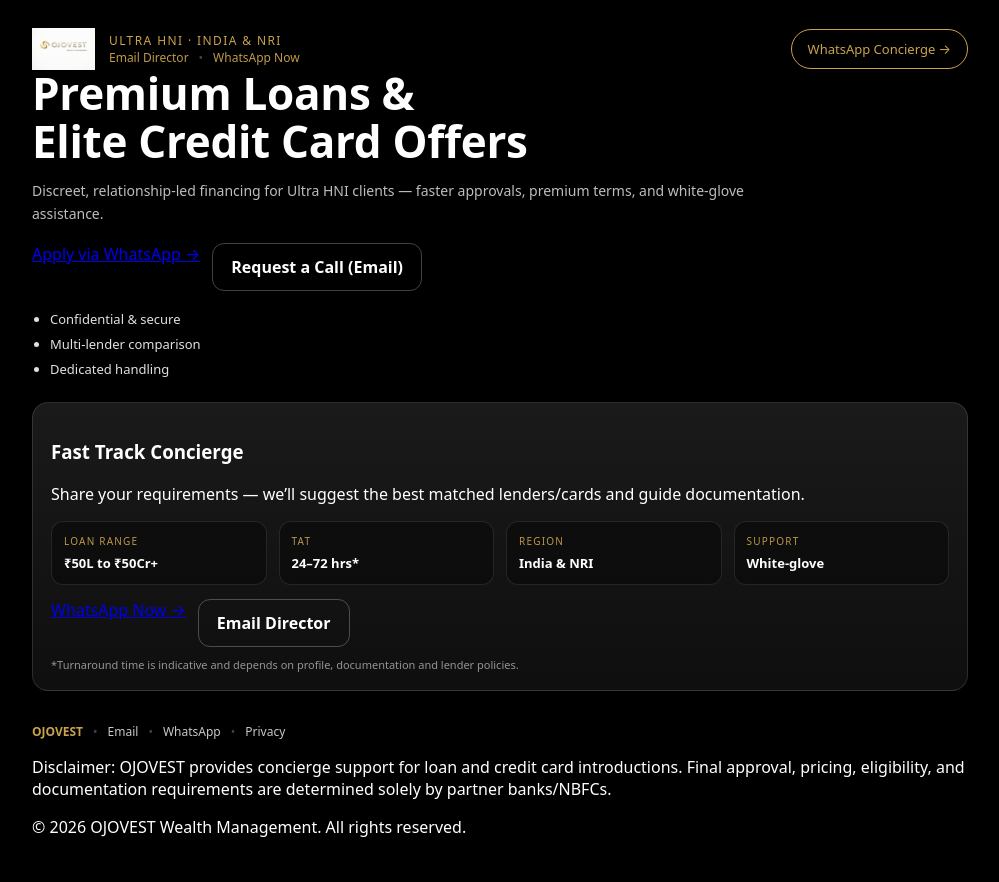
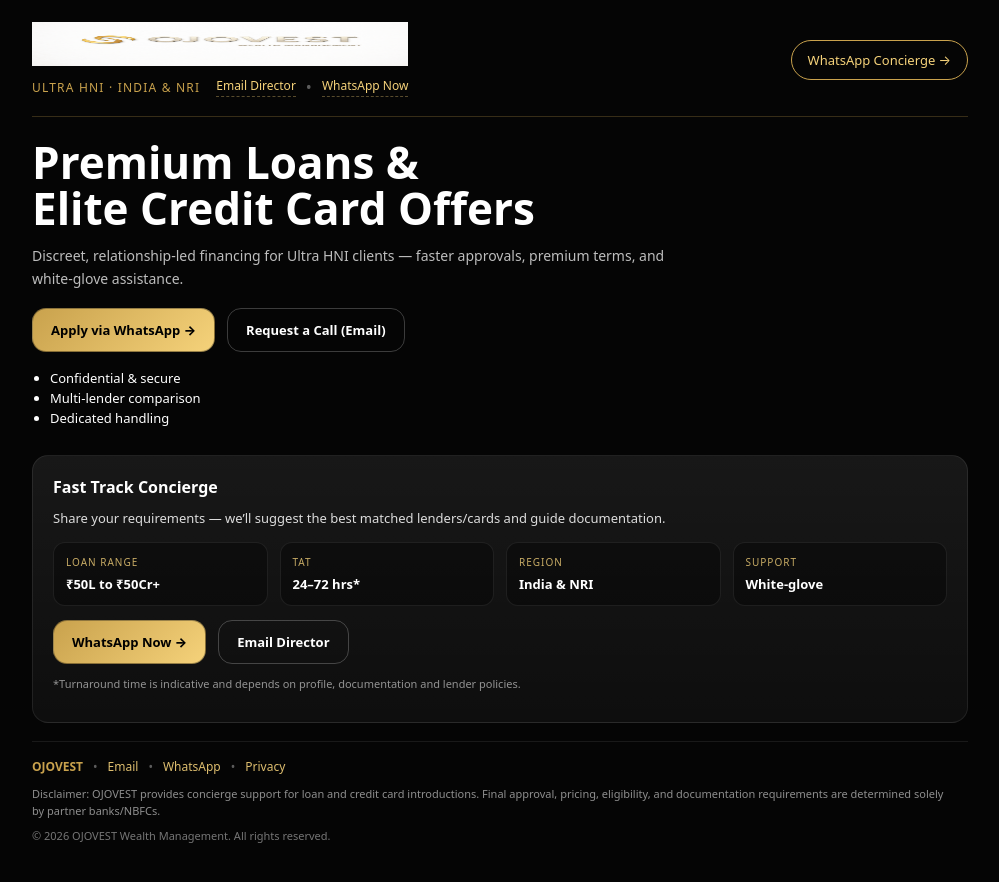
Before and after one commit to ojovest/ojovest, a Next.js app: page / in a window 1280 px wide. Shown: the top 882 px of the page, without its empty margins (140-1139 px from the left). Built offline with nearby package versions, Linux system fonts and the light colour scheme.

Commit message:
Update globals.css

```diff
--- a/app/globals.css
+++ b/app/globals.css
@@ -1,16 +1,15 @@
-/* ===== Base ===== */
+/* Base */
 :root {
-  --bg: #000;
-  --text: #fff;
+  --bg: #050505;
+  --panel: #141414;
+  --panel2: #0f0f0f;
+  --text: #ffffff;
   --muted: #bdbdbd;
-  --muted2: #9b9b9b;
 
   --gold: #c9a24d;
   --gold2: #f5d27a;
-
-  --panel: #151515;
-  --panel2: rgba(255, 255, 255, 0.06);
-  --border: rgba(201, 162, 77, 0.18);
+  --border: rgba(201, 162, 77, 0.25);
+  --soft: rgba(255, 255, 255, 0.08);
 }
 
 * {
@@ -23,47 +22,51 @@
   margin: 0;
   background: var(--bg);
   color: var(--text);
-  font-family: system-ui, -apple-system, Segoe UI, Roboto, Helvetica, Arial, sans-serif;
+  font-family: system-ui, -apple-system, Segoe UI, Roboto, Helvetica, Arial,
+    sans-serif;
 }
 
-/* ===== Layout ===== */
+a {
+  color: inherit;
+}
+
+/* Layout */
 .container {
   max-width: 980px;
   margin: 0 auto;
-  padding: 28px 22px 40px;
+  padding: 0 22px 40px;
 }
 
-/* ===== Header ===== */
+/* Header */
 .header {
   display: flex;
-  align-items: center;
-  justify-content: space-between;
-  gap: 18px;
+  flex-direction: column;
+  gap: 14px;
+  padding: 22px 0 18px;
+  border-bottom: 1px solid var(--border);
 }
 
 .headerLeft {
   display: flex;
-  align-items: center;
-  gap: 14px;
-  min-width: 0;
+  flex-direction: column;
+  gap: 10px;
 }
 
 .logo {
-  height: 42px;
+  height: 44px;
   width: auto;
   display: block;
 }
 
-.headerText {
+.subtitleRow {
   display: flex;
   flex-direction: column;
-  gap: 6px;
-  min-width: 0;
+  gap: 8px;
 }
 
 .subtitle {
   font-size: 12px;
-  letter-spacing: 1.4px;
+  letter-spacing: 1.2px;
   text-transform: uppercase;
   color: var(--gold);
 }
@@ -71,265 +74,250 @@
 .topLinks {
   display: flex;
   align-items: center;
+  flex-wrap: wrap;
   gap: 10px;
-  font-size: 12px;
-  color: var(--muted2);
 }
 
 .topLink {
-  color: var(--gold);
+  font-size: 12px;
+  color: var(--gold2);
   text-decoration: none;
-  opacity: 0.95;
+  border-bottom: 1px dashed rgba(245, 210, 122, 0.35);
+  padding-bottom: 2px;
 }
-
 .topLink:hover {
-  opacity: 1;
-  text-decoration: underline;
+  opacity: 0.9;
 }
 
 .dot {
-  color: rgba(255, 255, 255, 0.25);
+  color: rgba(255, 255, 255, 0.35);
 }
 
-/* WhatsApp Concierge (top right) */
 .headerCta {
-  white-space: nowrap;
+  align-self: flex-start;
   text-decoration: none;
+  font-size: 13px;
+  padding: 10px 16px;
   border-radius: 999px;
-  padding: 10px 16px;
   border: 1px solid var(--gold);
-  color: var(--gold);
-  font-size: 13px;
-  transition: all 0.2s ease;
+  color: var(--gold2);
+  background: transparent;
+  transition: transform 0.15s ease, background 0.2s ease;
+}
+.headerCta:hover {
+  background: rgba(201, 162, 77, 0.12);
+  transform: translateY(-1px);
 }
 
-.headerCta:hover {
-  background: var(--gold);
-  color: #000;
+/* Hero */
+.hero {
+  padding: 22px 0 8px;
 }
 
-/* Divider */
-.goldDivider {
-  margin: 18px 0 26px;
-  height: 1px;
-  background: rgba(201, 162, 77, 0.35);
-}
-
-/* ===== Hero ===== */
 .heroTitle {
   font-size: 44px;
-  line-height: 1.08;
+  line-height: 1.05;
   margin: 0;
-  letter-spacing: -0.3px;
+  font-weight: 800;
 }
 
 .heroDesc {
   margin: 14px 0 0;
   color: var(--muted);
-  max-width: 720px;
+  max-width: 640px;
+  line-height: 1.6;
   font-size: 14px;
-  line-height: 1.65;
 }
 
-/* CTA Row */
 .ctaRow {
   display: flex;
+  flex-wrap: wrap;
   gap: 12px;
   margin-top: 18px;
-  flex-wrap: wrap;
 }
 
-/* Buttons */
-.ctaPrimary {
-  display: inline-flex;
-  align-items: center;
-  justify-content: center;
-  gap: 8px;
+.cta {
+  text-decoration: none;
+  display: inline-block;
   padding: 12px 18px;
-  border-radius: 12px;
+  border-radius: 14px;
+  font-weight: 800;
+  font-size: 13px;
+  color: #000;
   background: linear-gradient(135deg, var(--gold), var(--gold2));
-  color: #000;
-  font-weight: 700;
-  text-decoration: none;
-  border: 1px solid rgba(255, 255, 255, 0.06);
+  border: 1px solid rgba(0, 0, 0, 0.35);
+  transition: transform 0.15s ease, filter 0.2s ease;
 }
-
-.ctaPrimary:hover {
-  filter: brightness(1.05);
+.cta:hover {
+  transform: translateY(-1px);
+  filter: brightness(1.03);
 }
 
 .ctaSecondary {
-  display: inline-flex;
-  align-items: center;
-  justify-content: center;
+  text-decoration: none;
+  display: inline-block;
   padding: 12px 18px;
-  border-radius: 12px;
+  border-radius: 14px;
+  font-weight: 700;
+  font-size: 13px;
+  color: #fff;
   background: transparent;
-  border: 1px solid rgba(255, 255, 255, 0.25);
-  color: #fff;
-  font-weight: 600;
-  text-decoration: none;
+  border: 1px solid rgba(255, 255, 255, 0.22);
+  transition: transform 0.15s ease, background 0.2s ease;
+}
+.ctaSecondary:hover {
+  background: rgba(255, 255, 255, 0.06);
+  transform: translateY(-1px);
 }
 
-.ctaSecondary:hover {
-  border-color: rgba(255, 255, 255, 0.45);
-}
-
-/* Trust list */
 .trustList {
-  margin: 18px 0 0;
+  margin: 16px 0 0;
   padding-left: 18px;
   color: #fff;
   font-size: 13px;
-  line-height: 1.6;
+  line-height: 1.55;
 }
 
-.trustList li {
-  margin: 4px 0;
-  color: rgba(255, 255, 255, 0.88);
+/* Card */
+.card {
+  margin-top: 18px;
+  background: linear-gradient(
+    180deg,
+    rgba(255, 255, 255, 0.08),
+    rgba(255, 255, 255, 0.04)
+  );
+  border: 1px solid rgba(255, 255, 255, 0.08);
+  border-radius: 16px;
+  padding: 20px;
 }
 
-/* ===== Card ===== */
-.card {
-  margin-top: 22px;
-  background: linear-gradient(180deg, rgba(255, 255, 255, 0.10), rgba(255, 255, 255, 0.06));
-  border: 1px solid rgba(255, 255, 255, 0.12);
-  border-radius: 16px;
-  padding: 18px;
-  box-shadow: 0 20px 60px rgba(0, 0, 0, 0.35);
-}
-
-.cardHeader h3 {
+.card h3 {
   margin: 0;
   font-size: 16px;
 }
 
-.cardHeader p {
-  margin: 6px 0 0;
-  color: rgba(255, 255, 255, 0.78);
+.cardDesc {
+  margin: 10px 0 0;
+  color: rgba(255, 255, 255, 0.85);
   font-size: 13px;
   line-height: 1.55;
 }
 
-/* Grid inside card */
 .cardGrid {
+  margin-top: 14px;
   display: grid;
-  grid-template-columns: repeat(4, minmax(0, 1fr));
+  grid-template-columns: repeat(4, 1fr);
   gap: 12px;
-  margin-top: 14px;
 }
 
 .cardItem {
   background: rgba(0, 0, 0, 0.35);
-  border: 1px solid rgba(255, 255, 255, 0.10);
+  border: 1px solid rgba(255, 255, 255, 0.08);
   border-radius: 12px;
   padding: 12px;
+  min-height: 64px;
 }
 
 .cardLabel {
   font-size: 10px;
-  letter-spacing: 1.2px;
+  letter-spacing: 1px;
   text-transform: uppercase;
-  color: rgba(201, 162, 77, 0.92);
-  margin-bottom: 6px;
+  color: rgba(245, 210, 122, 0.8);
 }
 
 .cardValue {
+  margin-top: 6px;
+  font-weight: 800;
   font-size: 13px;
-  font-weight: 700;
-  color: #fff;
 }
 
-/* Card actions */
 .cardActions {
+  margin-top: 14px;
   display: flex;
   gap: 12px;
   flex-wrap: wrap;
-  margin-top: 14px;
 }
 
 .finePrint {
-  margin: 10px 0 0;
+  margin-top: 12px;
   font-size: 11px;
   color: rgba(255, 255, 255, 0.55);
 }
 
-/* ===== Footer ===== */
+/* Footer */
 .footer {
   margin-top: 18px;
-  padding-top: 14px;
+  padding-top: 16px;
+  border-top: 1px solid rgba(255, 255, 255, 0.08);
 }
 
 .footerLinks {
   display: flex;
+  gap: 10px;
   flex-wrap: wrap;
   align-items: center;
-  gap: 10px;
   font-size: 12px;
 }
 
 .footerBrand {
   color: var(--gold);
-  font-weight: 700;
+  font-weight: 800;
 }
 
 .footerLink {
-  color: rgba(255, 255, 255, 0.78);
+  color: rgba(245, 210, 122, 0.9);
   text-decoration: none;
 }
-
 .footerLink:hover {
-  color: #fff;
   text-decoration: underline;
 }
 
-.disclaimer {
-  margin-top: 10px;
+.footerDisclaimer {
+  margin: 10px 0 0;
   font-size: 11px;
   color: rgba(255, 255, 255, 0.55);
   line-height: 1.6;
-  max-width: 980px;
+  max-width: 920px;
 }
 
-.copyright {
-  margin-top: 8px;
+.footerCopy {
+  margin: 8px 0 0;
   font-size: 11px;
   color: rgba(255, 255, 255, 0.45);
 }
 
-/* ===== Responsive ===== */
-@media (max-width: 900px) {
+/* Desktop header layout */
+@media (min-width: 900px) {
   .header {
-    flex-direction: column;
-    align-items: flex-start;
+    flex-direction: row;
+    align-items: center;
+    justify-content: space-between;
   }
+  .subtitleRow {
+    flex-direction: row;
+    align-items: center;
+    justify-content: space-between;
+    gap: 16px;
+  }
+  .headerCta {
+    align-self: center;
+  }
+}
 
-  .headerCta {
-    align-self: flex-start;
+/* Responsive */
+@media (max-width: 920px) {
+  .heroTitle {
+    font-size: 38px;
   }
-
-  .heroTitle {
-    font-size: 36px;
-  }
-
   .cardGrid {
-    grid-template-columns: repeat(2, minmax(0, 1fr));
+    grid-template-columns: repeat(2, 1fr);
   }
 }
 
 @media (max-width: 520px) {
-  .container {
-    padding: 22px 16px 34px;
-  }
-
   .heroTitle {
     font-size: 32px;
   }
-
-  .logo {
-    height: 38px;
-  }
-
   .cardGrid {
     grid-template-columns: 1fr;
   }
```
